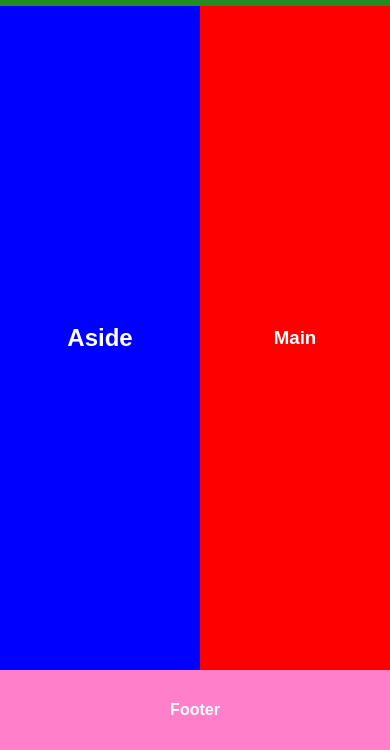
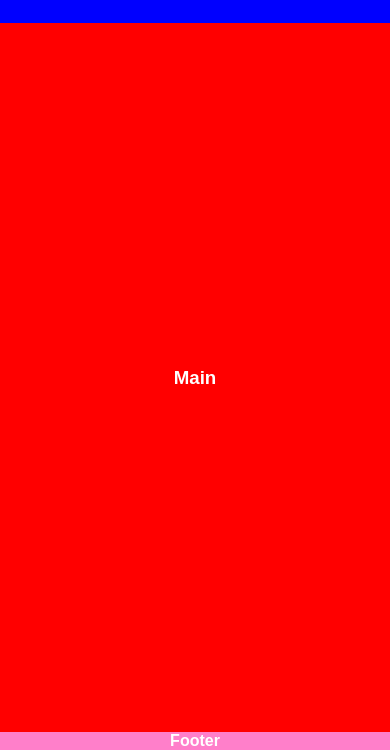
Before and after one commit to andre1985dominiocom/Ejemplos_Grid_2, a plain HTML site: page index.html in a window 390 px wide. Shown: the part 94-844 px from the top of the page. Drawn offline with Linux system fonts and the light colour scheme.

Commit message:
Se aplicaron media queries

```diff
--- a/styles.css
+++ b/styles.css
@@ -58,3 +58,24 @@ footer {
     align-items: center;
     justify-content: center;
 }
+
+/* 📱 Diseño responsivo para móviles */
+@media (max-width: 768px) {
+    body {
+        grid-template-columns: 1fr; /* Solo una columna */
+        grid-template-rows: auto auto 1fr auto; /* Se apilan */
+        grid-template-areas:
+            "header"
+            "aside"
+            "main"
+            "footer";
+    }
+
+    aside {
+        height: 80px; /* Más pequeño en móviles */
+    }
+
+    header, main, footer {
+        height: auto; /* Que se ajusten automáticamente */
+    }
+}
```
